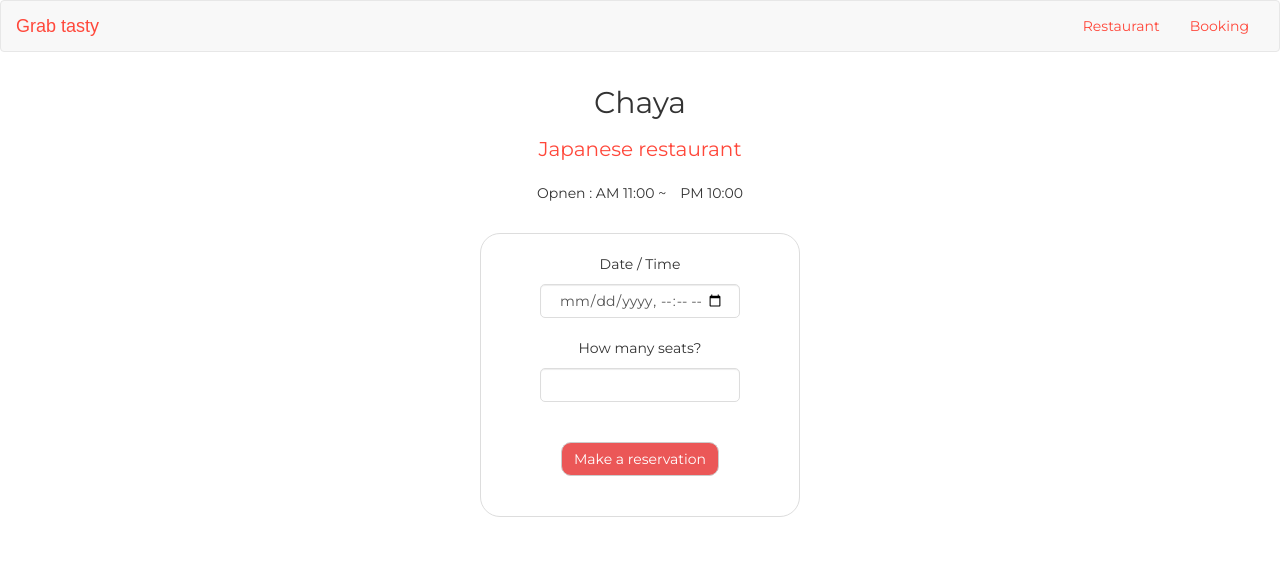
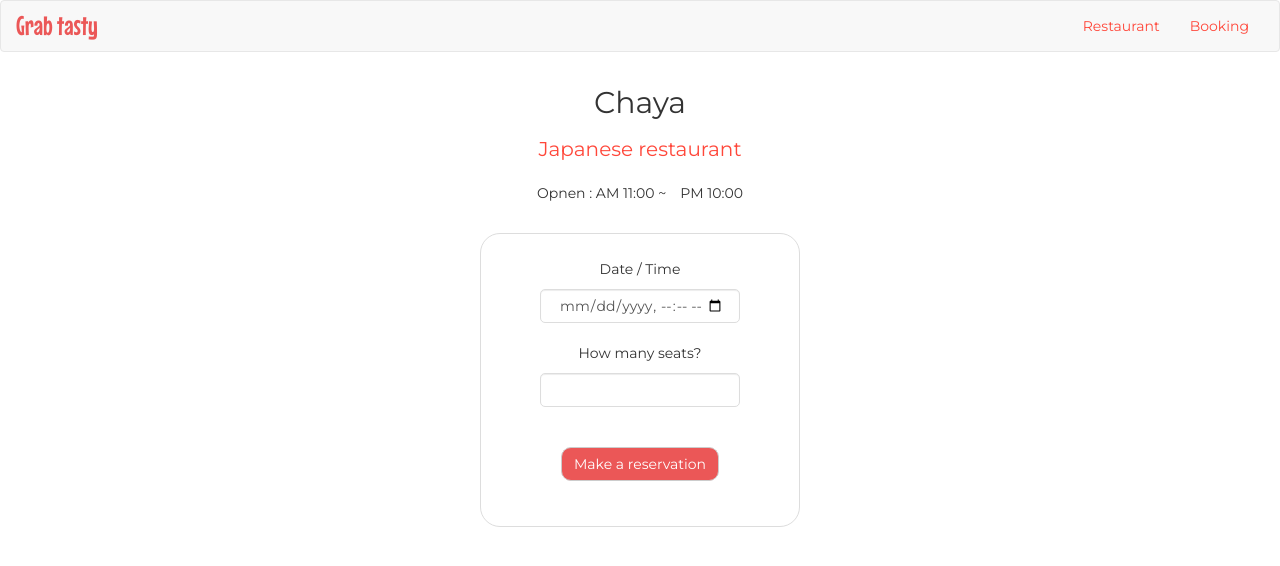
Before and after one commit to DMonMac/charity-goumet-site, a React (Create React App) app in the folder client/: page /booking in a window 1280 px wide. Shown: the top 566 px of the page. Built offline with nearby package versions, Linux system fonts and the light colour scheme.

Commit message:
success page

```diff
--- a/client/public/index.html
+++ b/client/public/index.html
@@ -5,6 +5,7 @@
     <meta name="viewport" content="width=device-width, initial-scale=1, shrink-to-fit=no">
     <link rel="stylesheet" href="https://maxcdn.bootstrapcdn.com/bootstrap/3.3.7/css/bootstrap.min.css">
     <link href="https://fonts.googleapis.com/css?family=Montserrat" rel="stylesheet">
+    <link href="https://fonts.googleapis.com/css?family=Mouse+Memoirs" rel="stylesheet">
 
     <title>Grub Tasty</title>
   </head>
--- a/client/src/App.css
+++ b/client/src/App.css
@@ -1,5 +1,11 @@
 .nav{
   font-family: 'Montserrat', sans-serif;
+}
+
+#header-logo{
+  font-family: 'Mouse Memoirs', sans-serif;
+  font-size: 27px;
+  color:#EB5757;
 }
 
 .navbar-default .navbar-brand{
@@ -72,7 +78,23 @@
 .booking-form{
 border: 1px solid #ddd;
 border-radius: 20px;
-padding:20px;
+padding:25px;
 width:320px;
 margin: auto;
 }
+
+.success-page {
+  font-family: 'Montserrat', sans-serif;
+  color:#EB5757;
+  text-align: center;
+  margin:50px;
+}
+
+.thankyou img{
+  width:300px;
+  height:auto;
+  padding:50px 0;
+  border-radius: 50px;
+}
+
+font-size: 40px;
--- a/client/src/App.js
+++ b/client/src/App.js
@@ -3,6 +3,7 @@ import Header from './components/Header.js';
 import Home from './components/Home.js';
 import Restaurant from './components/Restaurant.js';
 import Booking from './components/Booking.js';
+import Success from './components/Success.js';
 
 import {BrowserRouter as Router, Route, Link} from 'react-router-dom';
 import './App.css';
@@ -34,7 +35,7 @@ class App extends Component {
             <div className="navbar-header">
               <button type="button" className="navbar-toggle collapsed" data-toggle="collapse" data-target="#defaultNavbar1"><span className="sr-only">Toggle navigation</span><span className="icon-bar"></span><span className="icon-bar"></span><span className="icon-bar"></span></button>
                 <div className=" animbrand">
-                  <a className=" navbar-brand animate" href="/">Grab tasty</a>
+                  <a className=" navbar-brand animate" id="header-logo" href="/">Grab tasty</a>
                 </div>
             </div>
             <div className="collapse navbar-collapse" id="defaultNavbar1" >
@@ -50,6 +51,7 @@ class App extends Component {
           }/>
           <Route path="/restaurant" component={Restaurant} />
           <Route path="/booking" component={Booking} />
+          <Route path="/success" component={Success} />
         </div>
       </Router>
     );
--- a/client/src/components/Booking.js
+++ b/client/src/components/Booking.js
@@ -20,11 +20,14 @@ export default class Booking extends Component {
            <br/>
             <p> How many seats? </p>
             <input
+              type="number" name="number"
+               min="1" max="100"
               className="form-control"
               onChange={event => this.setState({seatsNumber: event.target.value})} />
+
            <br/>
 
-            <a id="btn-booking-page" className="btn btn-default" href="#" role="button">Make a reservation</a>
+            <a id="btn-booking-page" className="btn btn-default" href="/success" role="button">Make a reservation</a>
 
             </div>
             </div>
--- /dev/null
+++ b/client/src/components/Success.js
@@ -0,0 +1,20 @@
+import React, { Component } from 'react';
+
+class Success extends Component {
+
+  render() {
+    return (
+    <div>
+        <div className="success-page">
+          <h1>Your reservation has been successfully
+          !</h1>
+          <span className="thankyou"><img src="http://kids.wanpug.com/illust/illust1779.png"  /></span>
+
+          <div className="success">Thank your for your reservation!</div>
+        </div>
+    </div>
+    );
+  }
+}
+
+export default Success;
```
